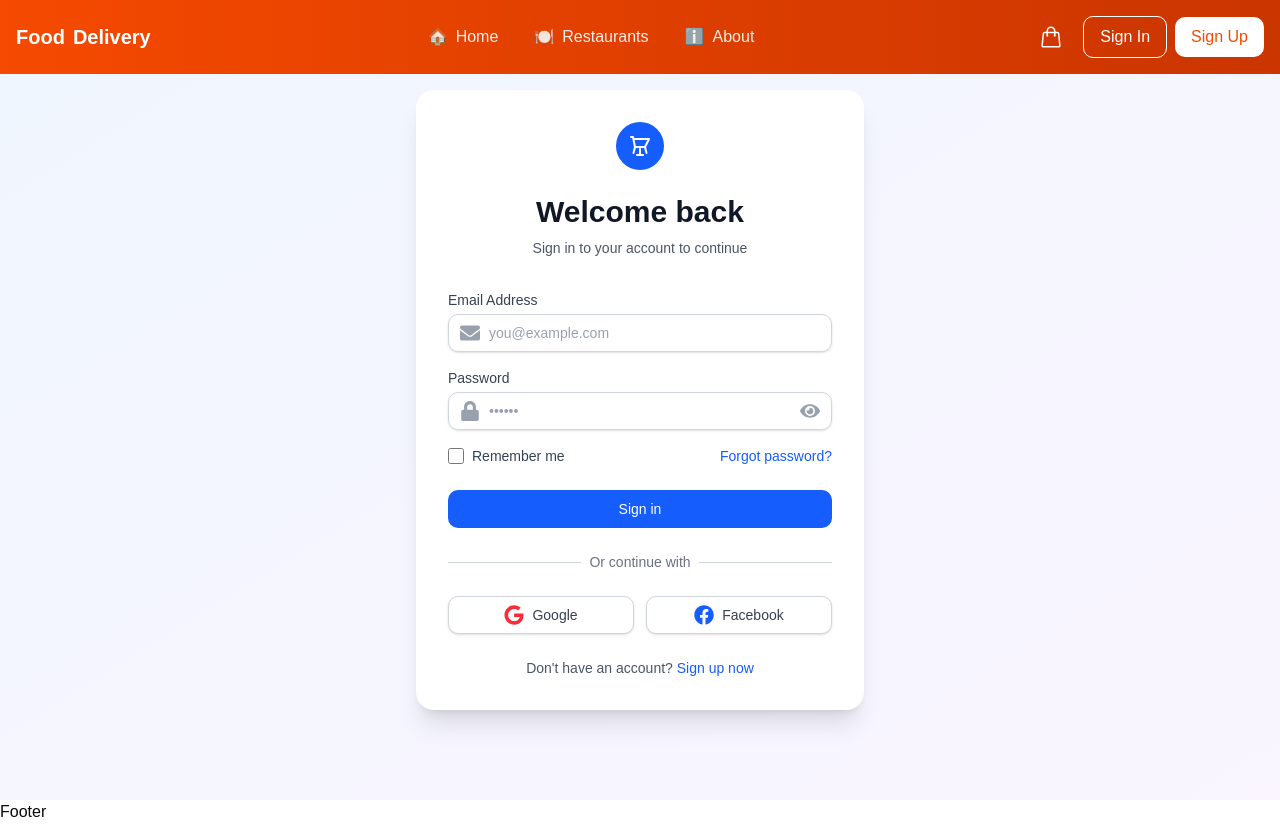
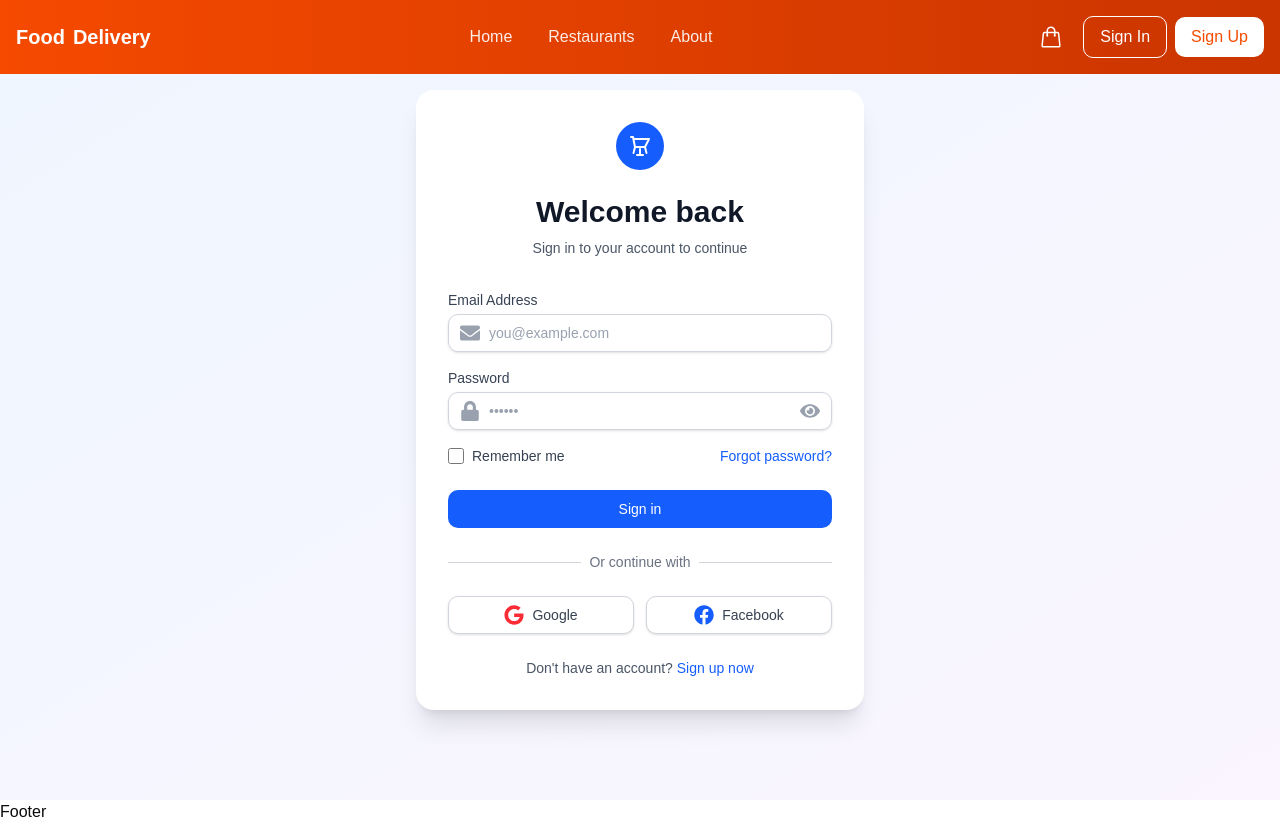
Before and after one commit to haftamudesta/food_order_app, a React app in the folder frontend/: page /sign-in in a window 1280 px wide. Built offline with nearby package versions, Linux system fonts and the light colour scheme; the HTML template or start-up script is replaced by a standard one.

Commit message:
Update nav bar

```diff
--- a/frontend/src/redux/slices/userSlice.js
+++ b/frontend/src/redux/slices/userSlice.js
@@ -48,7 +48,7 @@ const userSlice=createSlice({
             state.user=null;
             state.error=action.payload;
         },
-        logoutSuccess:(state)=>{
+        logoutSuccess:(state,action)=>{
             state.loading = false;
             state.isAuthenticated = false;
             state.user = null;
--- a/frontend/src/shared/components/layout/Header.jsx
+++ b/frontend/src/shared/components/layout/Header.jsx
@@ -49,15 +49,15 @@ const Header = () => {
   }, [isAuthenticated, loading, navigate]);
 
   const handleLogout = async () => {
-    await dispatch(logout()).unwrap();
+    await dispatch(logout());
     navigate("/sign-in");
     setIsMobileMenuOpen(false);
   };
 
   const navLinks = [
-    { to: "/", label: "Home", icon: "🏠" },
-    { to: "/restaurants", label: "Restaurants", icon: "🍽️" },
-    { to: "/about", label: "About", icon: "ℹ️" },
+    { to: "/", label: "Home" },
+    { to: "/restaurants", label: "Restaurants" },
+    { to: "/about", label: "About" },
   ];
 
   const getInitials = (name) => {
@@ -118,7 +118,6 @@ const Header = () => {
                     }
                   `}
                 >
-                  <span>{link.icon}</span>
                   <span>{link.label}</span>
                 </NavLink>
               ))}
@@ -246,7 +245,6 @@ const Header = () => {
       {isMobileMenuOpen && (
         <div className="mobile-menu fixed inset-x-0 top-[60px] z-40 bg-white shadow-lg md:hidden animate-slideDown">
           <div className="flex flex-col p-4 space-y-2">
-            {/* Navigation Links */}
             {navLinks.map((link) => (
               <NavLink
                 key={link.to}
@@ -261,14 +259,11 @@ const Header = () => {
                   }
                 `}
               >
-                <span className="text-xl">{link.icon}</span>
                 <span className="font-medium">{link.label}</span>
               </NavLink>
             ))}
 
             <hr className="my-2" />
-
-            {/* Cart Link (Mobile) */}
             <Link
               to="/cart"
               onClick={() => setIsMobileMenuOpen(false)}
@@ -286,8 +281,6 @@ const Header = () => {
             </Link>
 
             <hr className="my-2" />
-
-            {/* Auth Links (Mobile) */}
             {isAuthenticated && user ? (
               <>
                 <div className="flex items-center gap-3 px-4 py-3 bg-gray-50 rounded-lg">
```
